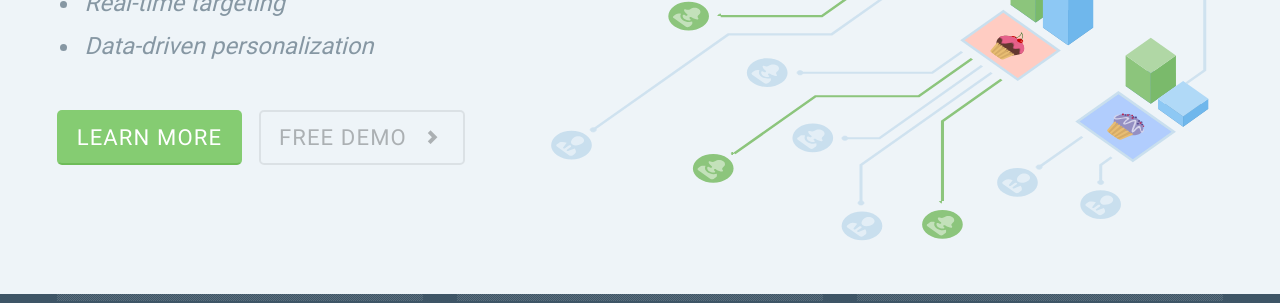
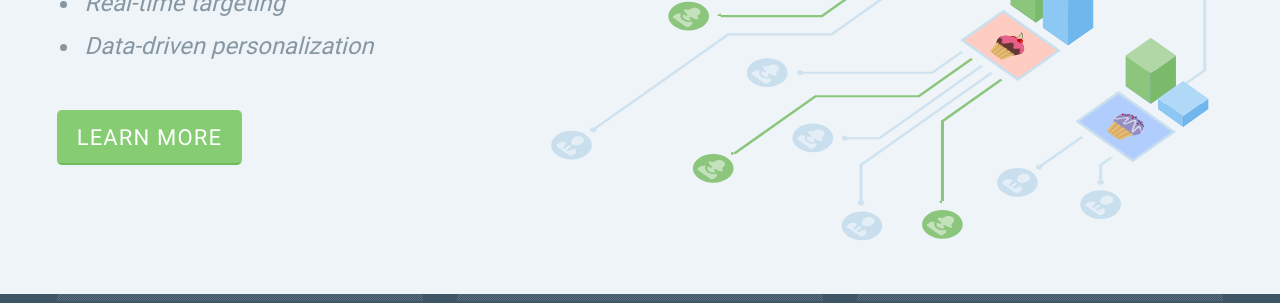
Before and after one commit to AdStack/adstack.github.io, a Jekyll site: the page built from index.html, in a window 1280 px wide. Shown: the part 511-814 px from the top of the page. Built offline with Jekyll 4.4.1, drawn with Linux system fonts in a browser that asks for light colours; some web fonts are replaced.

Commit message:
Removing contact form buttons

```diff
--- a/_posts/2013-02-13-liveoptimizer.html
+++ b/_posts/2013-02-13-liveoptimizer.html
@@ -165,6 +165,5 @@
 		</div>
 		-->
 		<hr>
-		<span class="arrow">&raquo;&raquo;</span><span class="button dark-green signup">Request a Demo<i class="icon-arrow-right"></i></span><span class="arrow">&laquo;&laquo;</span>
 	</div>
 </div>
--- a/_posts/2013-07-02-liveshots.html
+++ b/_posts/2013-07-02-liveshots.html
@@ -9,7 +9,6 @@
 		<div class="col-12">
 			<h1>Bring Live Content to your Emails</h1>
 			<h3><b>LiveShots</b> lets you take your content from any website and insert it directly into an email, keeping your customers up-to-date on relevant information in real-time.</h3>
-			<span class="button green signup">Send Me an Example <i class="icon-arrow-right"></i></span>
 		</div>
 	</div>
 </div>
--- a/_posts/2013-07-03-countdown-timer.html
+++ b/_posts/2013-07-03-countdown-timer.html
@@ -9,7 +9,6 @@
 		<div class="col-12">
 			<h1>Countdown Timer</h1>
 			<h3>AdStack's countdown timer counts down in seconds, minutes, hours and days to any deadline or date. You can select Time Zone &amp; DST, as well as customize your own timer to count up! Work with our team to make sure your countdown timer matches the branding and needs of your company.</h3>
-			<span class="button green signup">Send Me an Example <i class="icon-arrow-right"></i></span>
 		</div>
 	</div>
 </div>
--- a/index.html
+++ b/index.html
@@ -31,7 +31,6 @@
 				<li>Data-driven personalization</li>
 			</ul>
 			<a href="/products/liveoptimizer/" class="button green cta">Learn More</a>
-			<span class="button clear cta signup">Free Demo <i class="icon-arrow-right"></i></span>
 		</div>
 	</div>
 </div>
```
